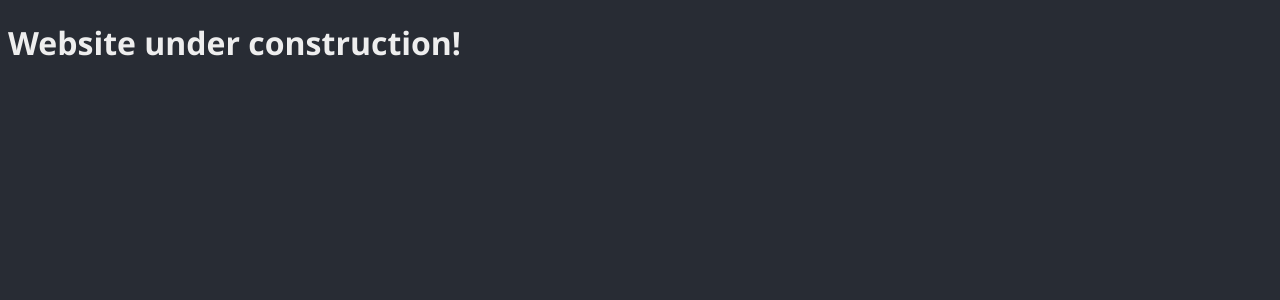
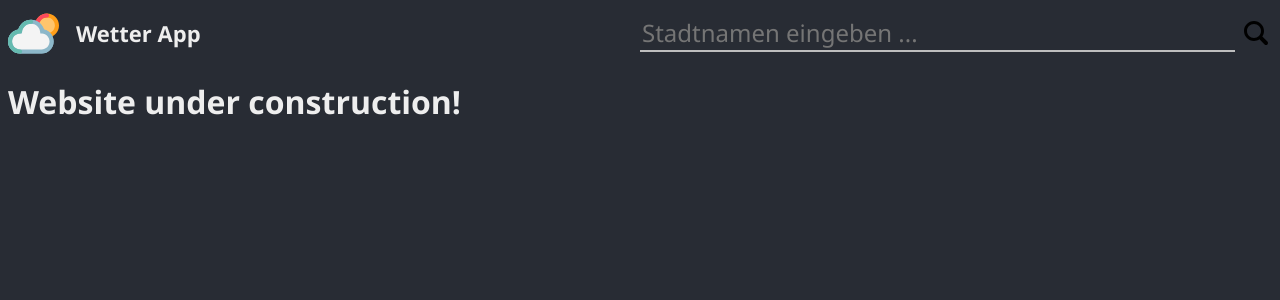
Before and after one commit to ItIsJul1an/weather-app, a React (Create React App) app: page / in a window 1280 px wide. Shown: the top 300 px of the page. Built offline with nearby package versions, Linux system fonts and the light colour scheme.

Commit message:
Added Header

```diff
--- a/src/components/Header.js
+++ b/src/components/Header.js
@@ -1,10 +1,23 @@
-import React from 'react';
+import React, {useRef} from 'react';
+import logo from '../resources/assets/weather-app-icon.svg'
+import search_icon from '../resources/assets/search-icon.svg'
 
-const Header = ({titleText}) => {
+const Header = () => {
+
+    const inputRef = useRef()
 
     return (
         <>
-            <h1 id='title'>{titleText}</h1>
+            <div className='main-container'>
+                <div className='app-info-container'>
+                    <img src={logo} alt={'App-Logo'} className='app-logo'/>
+                    <label className='app-label'>Wetter App</label>
+                </div>
+                <div className='search-container'>
+                    <input type='text' ref={inputRef} placeholder='Stadtnamen eingeben ...' className='input-field'/>
+                    <img src={search_icon} alt={'Search-Icon'} className='search-icon'/>
+                </div>
+            </div>
         </>
     );
 };
```
